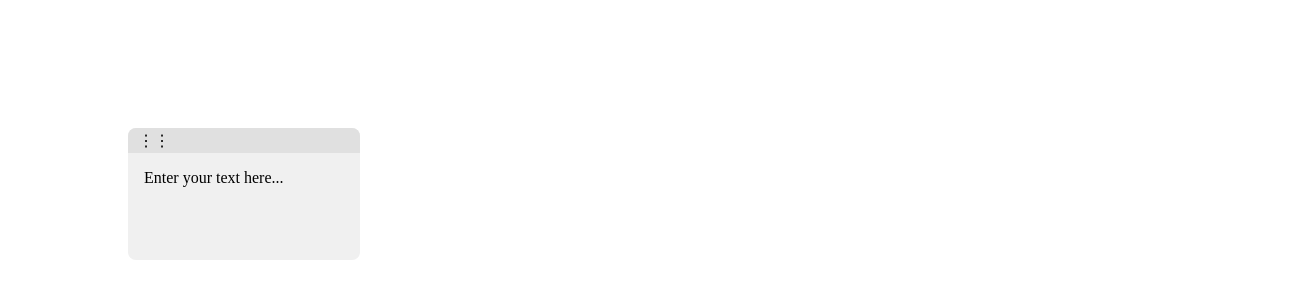
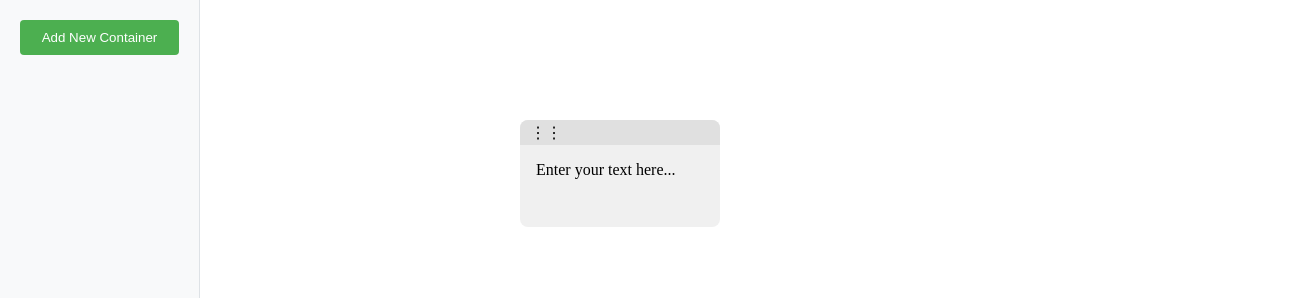
Before and after one commit to jzaragosa06/GraphiNote, a website: page views/index.html in a window 1280 px wide. Shown: the top 298 px of the page, 1312 px wide, since content can reach past the window. Drawn offline with Linux system fonts and the light colour scheme.

Commit message:
feat: add side bar to add new container

```diff
--- a/views/index.html
+++ b/views/index.html
@@ -4,6 +4,51 @@
 <head>
     <script src="https://cdnjs.cloudflare.com/ajax/libs/leader-line/1.0.7/leader-line.min.js"></script>
     <style>
+        * {
+            margin: 0;
+            padding: 0;
+            box-sizing: border-box;
+        }
+
+        /* Sidebar Styles */
+        .sidebar {
+            position: fixed;
+            left: 0;
+            top: 0;
+            width: 200px;
+            height: 100vh;
+            background: #f8f9fa;
+            border-right: 1px solid #dee2e6;
+            padding: 20px;
+            z-index: 1000;
+        }
+
+        .sidebar-button {
+            width: 100%;
+            padding: 10px;
+            background: #4CAF50;
+            color: white;
+            border: none;
+            border-radius: 4px;
+            cursor: pointer;
+            margin-bottom: 10px;
+            transition: background 0.3s;
+        }
+
+        .sidebar-button:hover {
+            background: #45a049;
+        }
+
+        /* Main Content Area */
+        #app {
+            position: relative;
+            margin-left: 200px;
+            width: calc(100% - 200px);
+            height: 100vh;
+            overflow: auto;
+            padding: 20px;
+        }
+
         .note-container {
             position: absolute;
             min-width: 200px;
@@ -57,14 +102,6 @@
             display: flex;
         }
 
-        #app {
-            position: relative;
-            width: 100%;
-            height: 100vh;
-            overflow: auto;
-            padding: 20px;
-        }
-
         .note-content {
             outline: none;
             min-height: 50px;
@@ -75,10 +112,19 @@
 </head>
 
 <body>
+    <!-- Sidebar -->
+    <div class="sidebar">
+        <button class="sidebar-button" id="addNewContainer">
+            Add New Container
+        </button>
+    </div>
+
+    <!-- Main Content -->
     <div id="app"></div>
 
     <script>
         const app = document.getElementById('app');
+        const addNewContainerBtn = document.getElementById('addNewContainer');
         const lines = new Map();
         let activeNote = null;
         let initialX = 0;
@@ -96,7 +142,7 @@
             // Create drag handle
             const dragHandle = document.createElement('div');
             dragHandle.className = 'drag-handle';
-            dragHandle.textContent = '⋮⋮'; // Add visual indicator for drag handle
+            dragHandle.textContent = '⋮⋮';
 
             const content = document.createElement('div');
             content.className = 'note-content';
@@ -156,6 +202,18 @@
             return note;
         }
 
+        // Add new unconnected container from sidebar
+        addNewContainerBtn.addEventListener('click', () =>
+        {
+            // Calculate position for new container
+            // Get random position within visible area of app
+            const appRect = app.getBoundingClientRect();
+            const x = Math.random() * (appRect.width - 300) + 220; // Adding 220 to account for sidebar
+            const y = Math.random() * (appRect.height - 200) + 50;
+
+            createNote(x, y);
+        });
+
         // Global mouse events
         document.addEventListener('mousemove', drag);
         document.addEventListener('mouseup', dragEnd);
@@ -195,7 +253,7 @@
         }
 
         // Create initial note
-        const firstNote = createNote(100, 100);
+        const firstNote = createNote(300, 100);
     </script>
 </body>
 
```
